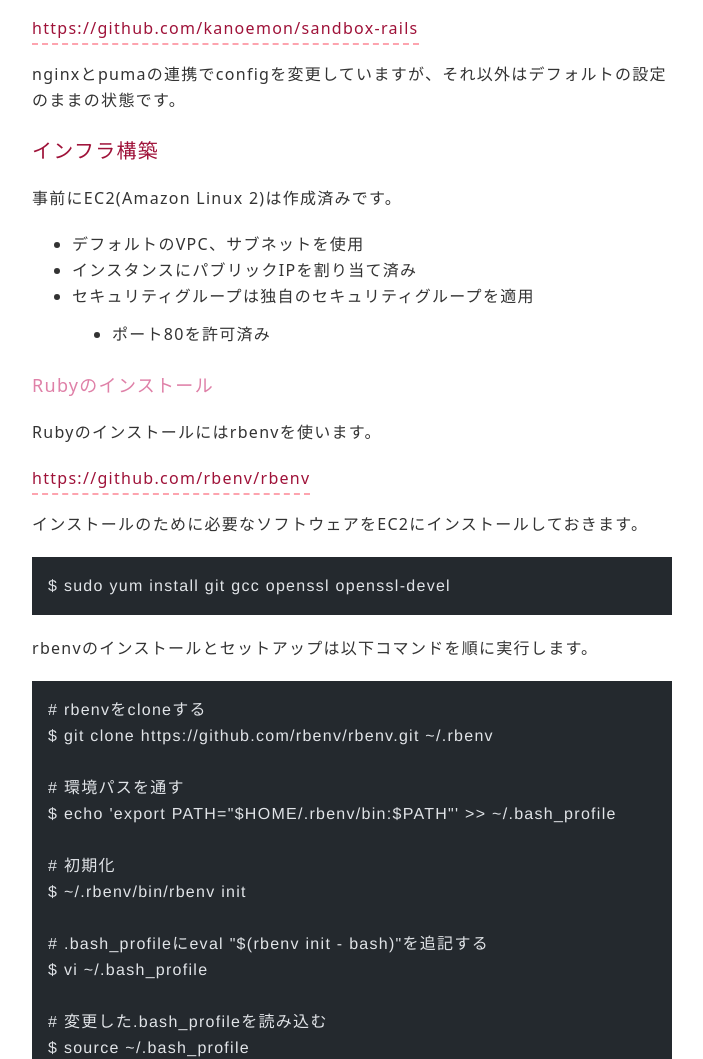
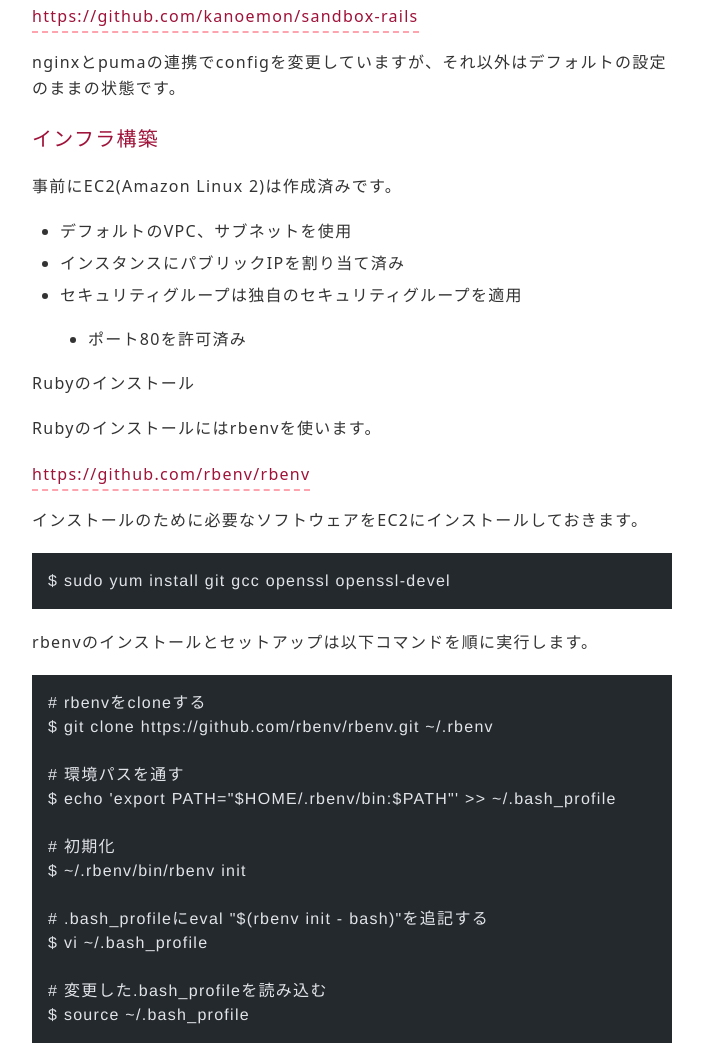
Before and after one commit to kanoemon/kanae.dev, an Astro site: page /posts/ec2-rails in a window 1280 px wide. Shown: the part 559-1618 px from the top of the page, without its empty margins (288-991 px from the left). Built offline with nearby package versions, Linux system fonts and the light colour scheme; Astro itself is replaced by a stand-in of ours; code samples lack their colours.

Commit message:
global()でmdのスタイルを定義するように変更

```diff
--- a/src/layouts/PostLayout.astro
+++ b/src/layouts/PostLayout.astro
@@ -69,48 +69,36 @@ allPosts.forEach((post, index) => {
 	</main>
 </Layout>
 
-<style is:global>
-	h2, h3 {
-		@apply mt-6 mb-2.5;
+<style>
+	section :global(h2) {
+		@apply text-xl text-rose-800 mt-6 mb-2.5;
 	}
 
-	h2 {
-		@apply text-xl text-rose-800;
+	section :global(p) {
+		@apply my-5 leading-relaxed;
 	}
 
-	h3 {
-		@apply text-lg text-[#df81a8];
-	}
-
-	p {
-		@apply my-5;
-	}
-
-	section a {
+	section :global(a) {
 		@apply pb-1 no-underline text-rose-800 border-b-2 border-rose-300 border-dashed;
 	}
 
-	ul, ol, pre {
-		@apply mt-3;
+	section :global(ul) {
+		@apply my-5 pl-7;
 	}
 
-	pre {
-		@apply p-4;
+	section :global(ul li) {
+		@apply list-disc my-2;
 	}
 
-	article section {
-		@apply leading-relaxed;
+	section :global(ol) {
+		@apply my-5 pl-7;
 	}
 
-	article ul, ol {
-		@apply pl-10;
+	section :global(ol li) {
+		@apply list-decimal my-2;
 	}
 
-	article ul li {
-		@apply list-disc;
-	}
-
-	article ol li {
-		@apply list-decimal;
+	section :global(pre) {
+		@apply p-4 my-2;
 	}
 </style>
```
